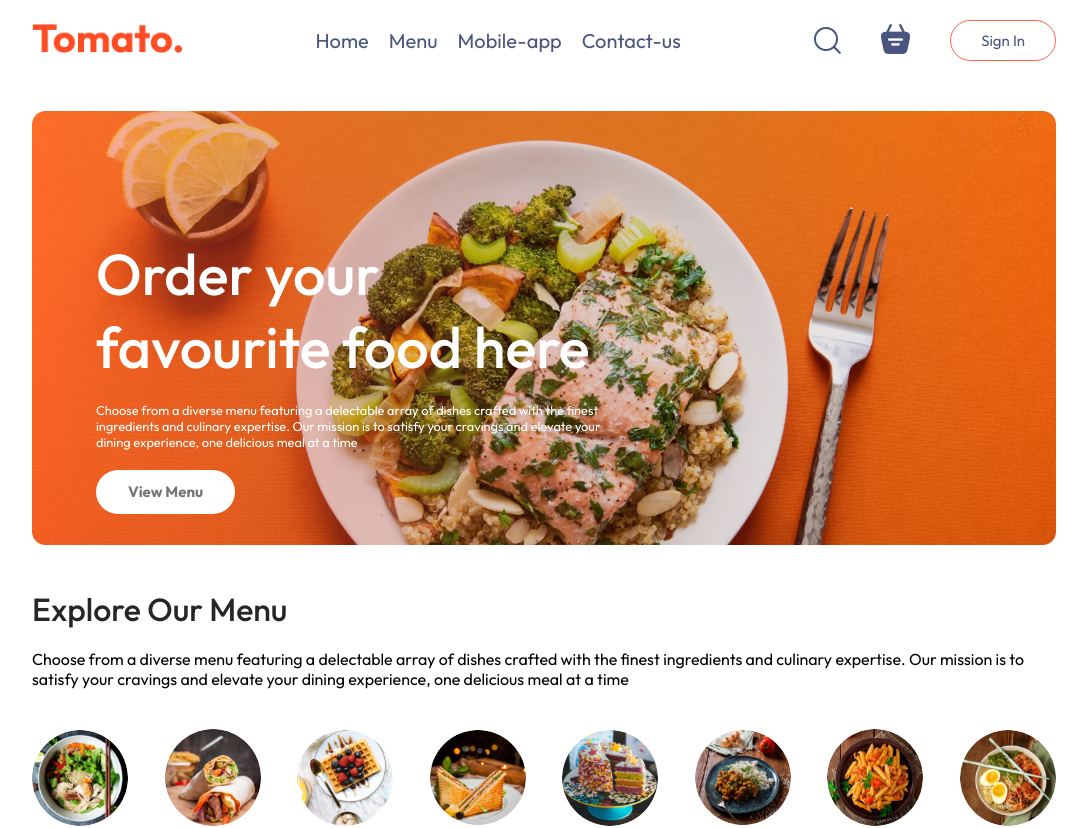
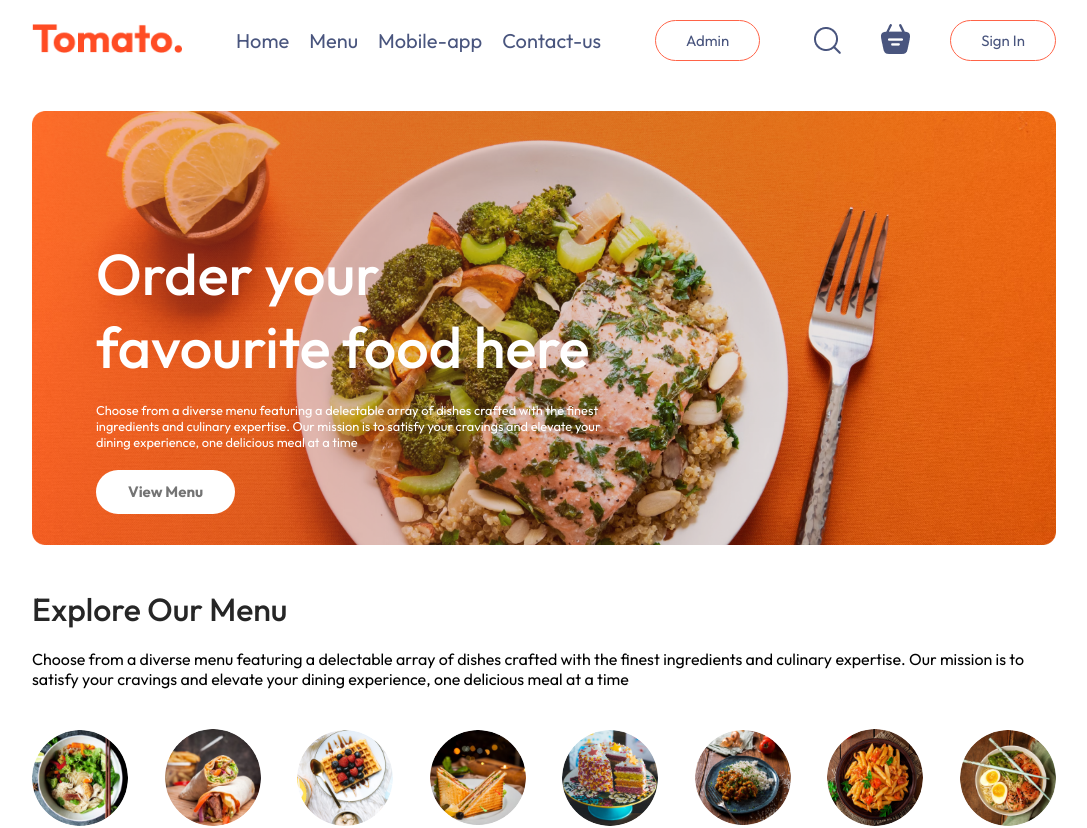
Before and after one commit to praneetav06/Food_Delivery_Website, a React (Vite) app in the folder frontend/: page / in a window 1280 px wide. Shown: the top 828 px of the page, without its empty margins (96-1183 px from the left). Built offline with nearby package versions, Linux system fonts and the light colour scheme; no server answers.

Commit message:
added deployed admin panel url to frontend

```diff
--- a/frontend/src/Components/Navbar/Navbar.jsx
+++ b/frontend/src/Components/Navbar/Navbar.jsx
@@ -49,6 +49,14 @@ const Navbar = ({ setShowLogin }) => {
           Contact-us
         </a>
       </ul>
+      <button>
+        <a
+          href="https://food-delivery-website-admin-lsv1.onrender.com/"
+          target="_blank"
+        >
+          Admin
+        </a>
+      </button>
       <div className="navbar-right">
         <img src={assets.search_icon} alt="" />
         <div className="navbar-search-icon">
```
